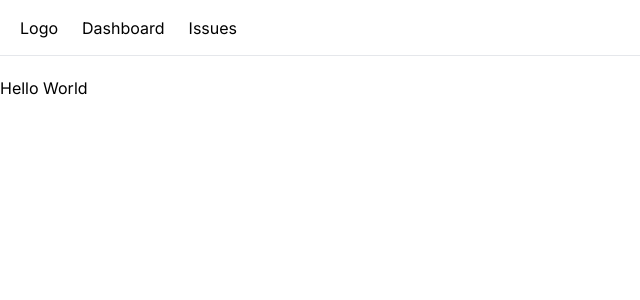
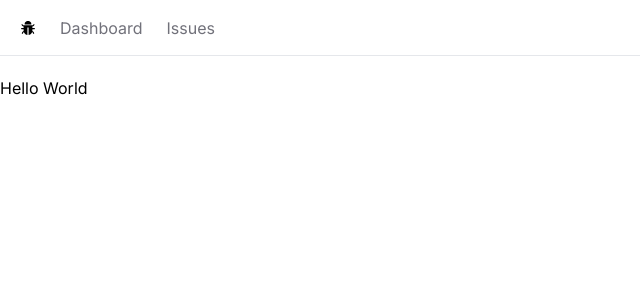
Before and after one commit to robbieardison/the-issue-tracker, a Next.js app: page / in a window 1280 px wide. Shown: the top 300 px of the page, without its empty margins (0-640 px from the left). Built offline with nearby package versions, Linux system fonts and the light colour scheme.

Commit message:
styled navBar with hover

```diff
--- a/app/NavBar.tsx
+++ b/app/NavBar.tsx
@@ -1,13 +1,22 @@
 import Link from 'next/link'
 import React from 'react'
+import { AiFillBug } from 'react-icons/ai'
 
 const NavBar = () => {
+  const links = [
+    { label: 'Dashboard', href: '/' },
+    { label: 'Issues', href: '/issues'}
+  ]
+
   return (
     <nav className='flex space-x-6 border-b mb-5 px-5 h-14 items-center'>
-        <Link href="/">Logo</Link>
+        <Link href="/"><AiFillBug /></Link>
         <ul className='flex space-x-6'>
-            <li><Link href="/">Dashboard</Link></li>
-            <li><Link href="/issues">Issues</Link></li>
+            {links.map(link =>
+              <Link
+                key={link.href}
+                className='text-zinc-500 hover:text-zinc-800 transition-colors'
+                href={link.href}>{link.label}</Link>)}
         </ul>
     </nav>
   )
--- a/package.json
+++ b/package.json
@@ -19,6 +19,7 @@
     "postcss": "8.4.31",
     "react": "18.2.0",
     "react-dom": "18.2.0",
+    "react-icons": "^4.11.0",
     "tailwindcss": "3.3.5",
     "typescript": "5.2.2"
   }
```
Also changed, not shown: 1 other file (tests, documents, lock files or other folders).
